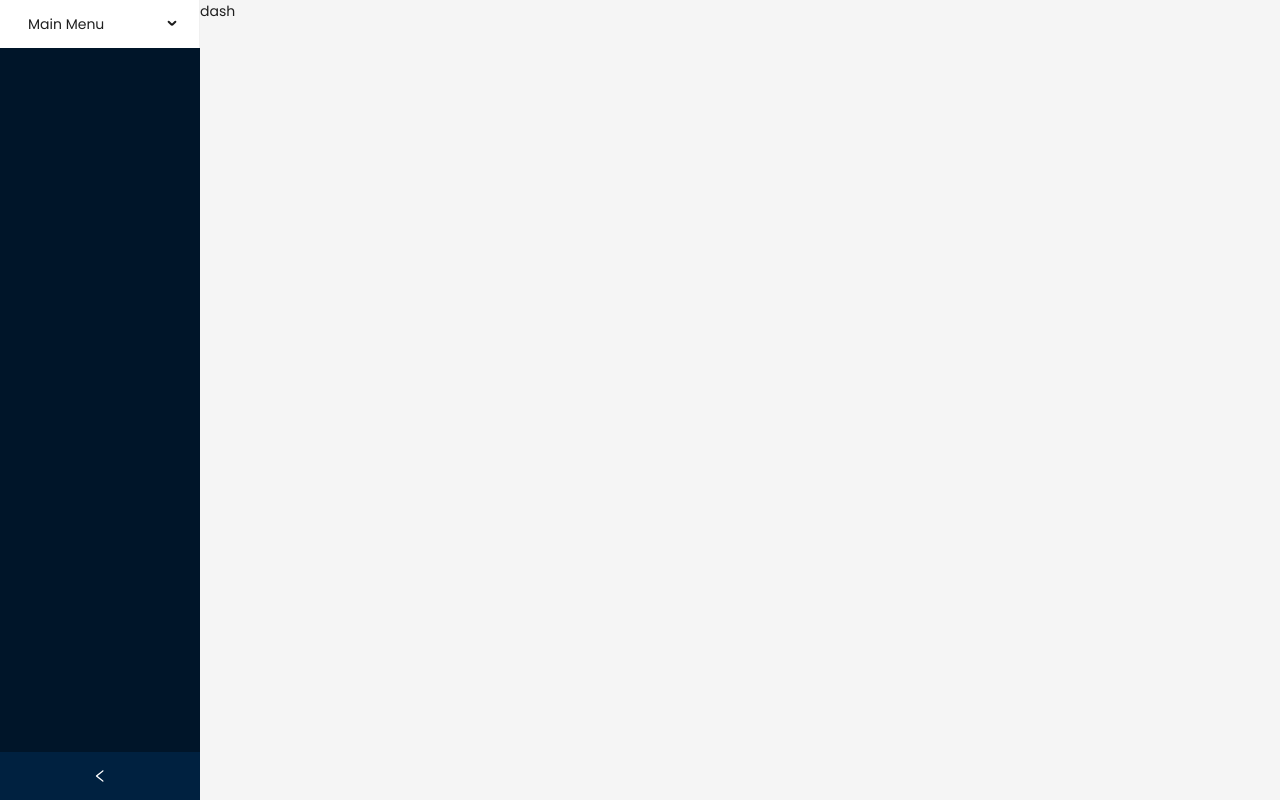
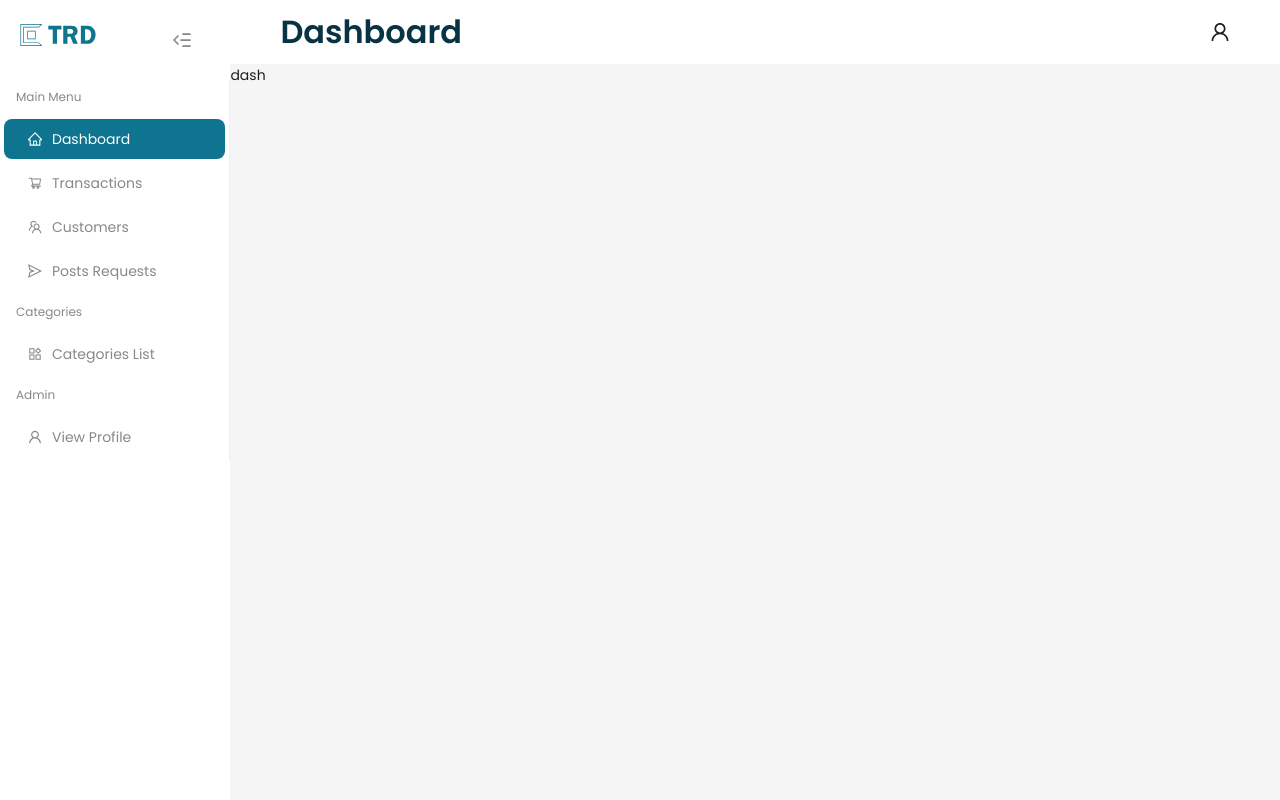
Before and after one commit to Antonious-Awad/Swapify-Dashboard, a React (Vite) app: page /dashboard in a window 1280 px wide. Built offline with nearby package versions, Linux system fonts and the light colour scheme; sample sign-in values are in the browser's storage.

Commit message:
feat: Layout

```diff
--- a/src/components/Sidebar/Sidebar.tsx
+++ b/src/components/Sidebar/Sidebar.tsx
@@ -1,15 +1,34 @@
-import { Layout, Menu, MenuProps } from 'antd'
+import { Button, Layout, Menu, MenuProps } from 'antd'
+import { Collapse, TrdLogo } from '../icons'
+import { useState } from 'react'
+import { Link, useLocation, useNavigate } from 'react-router-dom'
+import { APP_PATHS } from '../../utils/paths'
+import { sidebarItems } from '../../utils/menuItems'
 
-export const Sidebar = ({ items }: { items?: MenuProps['items'] }) => {
+export const Sidebar = () => {
   const { Sider } = Layout
+
+  const [collapse, setCollapse] = useState(false)
+  const routePath = useLocation().pathname.split('/')
+  const navigate = useNavigate()
   return (
-    <Sider collapsible color="#fff">
+    <Sider collapsible trigger={null} width={'18%'} collapsed={collapse}>
+      <div className="flex justify-between px-5 py-6">
+        <Link to={APP_PATHS.dashboard}>
+          <TrdLogo width="76" height="22" />
+        </Link>
+        {/*TODO: Check why this button doesn't work & why the items are not selected when clicked */}
+        <Button type="link" onClick={() => setCollapse(false)}>
+          <Collapse />
+        </Button>
+      </div>
       <Menu
         theme="light"
-        defaultSelectedKeys={['1']}
         mode="inline"
-        color="#fff"
-        items={items}
+        items={sidebarItems(navigate)}
+        selectedKeys={routePath}
+        openKeys={['main-menu', 'categories', 'admin']}
+        expandIcon={() => undefined}
       />
     </Sider>
   )
--- /dev/null
+++ b/src/components/icons/Collapse.tsx
@@ -0,0 +1,42 @@
+import React from 'react'
+
+export const Collapse = () => {
+  return (
+    <svg
+      width="24"
+      height="24"
+      viewBox="0 0 24 24"
+      fill="none"
+      xmlns="http://www.w3.org/2000/svg"
+    >
+      <path
+        d="M20 6H13"
+        stroke="#888888"
+        stroke-width="1.75"
+        stroke-linecap="round"
+        stroke-linejoin="round"
+      />
+      <path
+        d="M20 12H11"
+        stroke="#888888"
+        stroke-width="1.75"
+        stroke-linecap="round"
+        stroke-linejoin="round"
+      />
+      <path
+        d="M20 18H13"
+        stroke="#888888"
+        stroke-width="1.75"
+        stroke-linecap="round"
+        stroke-linejoin="round"
+      />
+      <path
+        d="M8 8L4 12L8 16"
+        stroke="#888888"
+        stroke-width="1.75"
+        stroke-linecap="round"
+        stroke-linejoin="round"
+      />
+    </svg>
+  )
+}
--- a/src/components/icons/index.ts
+++ b/src/components/icons/index.ts
@@ -5,3 +5,4 @@ export * from './Lock'
 export * from './Wrong'
 export * from './Success'
 export * from './Home'
+export * from './Collapse'
--- a/src/layouts/AppLayout/AppLayout.tsx
+++ b/src/layouts/AppLayout/AppLayout.tsx
@@ -1,20 +1,70 @@
-import { Navigate, Outlet } from 'react-router-dom'
+import { Navigate, Outlet, useLocation } from 'react-router-dom'
 import { APP_PATHS } from '../../utils/paths'
-import { Layout, Menu } from 'antd'
+import { Button, Dropdown, Layout, MenuProps, Typography } from 'antd'
 import { Sidebar } from '../../components/Sidebar/Sidebar'
-import { sidebarItems } from './config'
+import { checkValidToken, removeSessionsToken } from '../../utils/token'
+import { capitalizeFirstLetter } from '../../utils/string'
+import { LogoutOutlined, UserOutlined } from '@ant-design/icons'
 
 export const AppLayout = () => {
-  const checkValidToken = () => {
-    const token = sessionStorage.getItem('token')
-    return !!token
-  }
+  const { pathname } = useLocation()
+
+  const routePath = pathname.split('/')
+
+  const doesTitleHasDash = routePath[1].includes('-')
+
+  const splicedTitle = doesTitleHasDash ? routePath[1].split('-') : routePath[1]
+
+  const headerTitle = doesTitleHasDash
+    ? `${capitalizeFirstLetter(splicedTitle[0])} ${capitalizeFirstLetter(splicedTitle[1])}`
+    : capitalizeFirstLetter(routePath[1])
+
+  const logout: MenuProps['items'] = [
+    {
+      key: 'logout',
+      label: (
+        <Button
+          type="link"
+          icon={<LogoutOutlined />}
+          onClick={() => {
+            removeSessionsToken()
+            location.reload()
+          }}
+        >
+          Logout
+        </Button>
+      ),
+    },
+  ]
+
+  const { Header, Content } = Layout
   const ApplicationLayout = () => (
     <Layout className="min-h-screen">
-      <Sidebar items={sidebarItems} />
-      <Outlet />
+      <Sidebar />
+      <Layout>
+        <Header className="flex justify-between">
+          <Typography.Text className="font-semibold text-h1SemiBold text-brand-400 flex items-center">
+            {headerTitle}
+          </Typography.Text>
+
+          <div className="flex items-center">
+            <Dropdown
+              menu={{ items: logout }}
+              arrow
+              placement="bottomCenter"
+              trigger={['click']}
+            >
+              <UserOutlined style={{ fontSize: '20px' }} />
+            </Dropdown>
+          </div>
+        </Header>
+        <Content>
+          <Outlet />
+        </Content>
+      </Layout>
     </Layout>
   )
+
   return checkValidToken() ? (
     <ApplicationLayout />
   ) : (
--- a/src/layouts/AppLayout/config.tsx
+++ /dev/null
@@ -1,17 +0,0 @@
-import { MenuProps } from 'antd'
-import { Home } from '../../components/icons'
-import Icon from '@ant-design/icons'
-
-export const sidebarItems: MenuProps['items'] = [
-  {
-    label: 'Main Menu',
-    key: 'mainMenu',
-    children: [
-      {
-        key: 'Dashboard',
-        label: 'Dashboard',
-        icon: <Icon component={Home} style={{ color: 'red' }} />,
-      },
-    ],
-  },
-]
--- a/src/pages/Login/Login.tsx
+++ b/src/pages/Login/Login.tsx
@@ -1,6 +1,15 @@
+import { useNavigate } from 'react-router-dom'
 import { TrdLogo } from '../../components/icons'
 import { LoginForm } from './LoginForm'
+import { checkValidToken } from '../../utils/token'
+import { APP_PATHS } from '../../utils/paths'
+import { useEffect } from 'react'
 export const Login = () => {
+  const navigate = useNavigate()
+
+  useEffect(() => {
+    if (checkValidToken()) navigate(APP_PATHS.dashboard)
+  })
   return (
     <>
       <div className="absolute w-[50%] top-[6rem] right-[6.1875rem] left-[37.5rem] rounded-[1.875rem] bg-white h-[52.4375rem] flex flex-col items-start gap-[3.5rem] py-[3.5rem] px-[6rem]">
--- a/src/pages/Login/LoginForm.tsx
+++ b/src/pages/Login/LoginForm.tsx
@@ -9,6 +9,7 @@ import { useModal } from '../../hooks'
 import { useEffect } from 'react'
 import { useNavigate } from 'react-router-dom'
 import { APP_PATHS } from '../../utils/paths'
+import { storeSessionsToken } from '../../utils/token'
 
 export const LoginForm = () => {
   const [form] = Form.useForm()
@@ -30,7 +31,7 @@ export const LoginForm = () => {
   useEffect(() => {
     if (isError) activateModal('danger', 'Login Failed')
     if (isSuccess) {
-      sessionStorage.setItem('token', loginData.data.token)
+      storeSessionsToken(loginData.data.token)
       navigate(APP_PATHS.dashboard)
     }
   }, [isError, isSuccess])
--- /dev/null
+++ b/src/utils/menuItems.tsx
@@ -0,0 +1,73 @@
+import { MenuProps } from 'antd'
+import {
+  HomeOutlined,
+  ProductOutlined,
+  SendOutlined,
+  ShoppingCartOutlined,
+  TeamOutlined,
+  UserOutlined,
+} from '@ant-design/icons'
+import { NavigateFunction } from 'react-router-dom'
+import { APP_PATHS } from './paths'
+
+export const sidebarItems = (
+  navigate: NavigateFunction
+): MenuProps['items'] => [
+  {
+    label: 'Main Menu',
+    key: 'main-menu',
+    type: 'group',
+    children: [
+      {
+        key: 'dashboard',
+        label: 'Dashboard',
+        icon: <HomeOutlined />,
+        onClick: () => navigate(APP_PATHS.dashboard),
+      },
+      {
+        key: 'transactions',
+        label: 'Transactions',
+        icon: <ShoppingCartOutlined />,
+        onClick: () => navigate(APP_PATHS.transactions),
+      },
+      {
+        key: 'customers',
+        label: 'Customers',
+        icon: <TeamOutlined />,
+        onClick: () => navigate(APP_PATHS.customers),
+      },
+      {
+        key: 'posts-requests',
+        label: 'Posts Requests',
+        icon: <SendOutlined />,
+        onClick: () => navigate(APP_PATHS.postsRequest),
+      },
+    ],
+  },
+  {
+    label: 'Categories',
+    key: 'categories-item',
+    type: 'group',
+    children: [
+      {
+        key: 'categories',
+        label: 'Categories List',
+        onClick: () => navigate(APP_PATHS.categories),
+        icon: <ProductOutlined />,
+      },
+    ],
+  },
+  {
+    label: 'Admin',
+    key: 'admin',
+    type: 'group',
+    children: [
+      {
+        key: 'profile',
+        label: 'View Profile',
+        icon: <UserOutlined />,
+        onClick: () => navigate(APP_PATHS.profile),
+      },
+    ],
+  },
+]
--- a/src/utils/paths.ts
+++ b/src/utils/paths.ts
@@ -6,6 +6,6 @@ export const APP_PATHS = {
   customers: '/customers',
   customerProfile: '/customers/profile',
   profile: '/profile',
-  postsRequest: '/requests',
+  postsRequest: '/posts-requests',
   categories: '/categories',
 } as const
--- /dev/null
+++ b/src/utils/string.ts
@@ -0,0 +1,3 @@
+export function capitalizeFirstLetter(string: string) {
+  return string.charAt(0).toUpperCase() + string.slice(1)
+}
--- a/src/utils/theme.ts
+++ b/src/utils/theme.ts
@@ -20,5 +20,16 @@ export const APP_THEME: ThemeConfig = {
       colorBgBase: colors.neutral[200],
       colorBgBlur: colors.neutral[200],
     },
+    Layout: {
+      siderBg: '#fff',
+      headerBg: '#fff',
+    },
+    Menu: {
+      groupTitleColor: colors.neutral[300],
+      groupTitleFontSize: 12,
+      itemColor: colors.neutral[300],
+      itemSelectedBg: colors.brand[300],
+      itemSelectedColor: '#fff',
+    },
   },
 }
--- /dev/null
+++ b/src/utils/token.ts
@@ -0,0 +1,11 @@
+export const storeSessionsToken = (token: string) =>
+  sessionStorage.setItem('token', token)
+
+export const getSessionsToken = () => sessionStorage.getItem('token')
+
+export const removeSessionsToken = () => sessionStorage.removeItem('token')
+
+export const checkValidToken = () => {
+  const token = sessionStorage.getItem('token')
+  return !!token
+}
```
